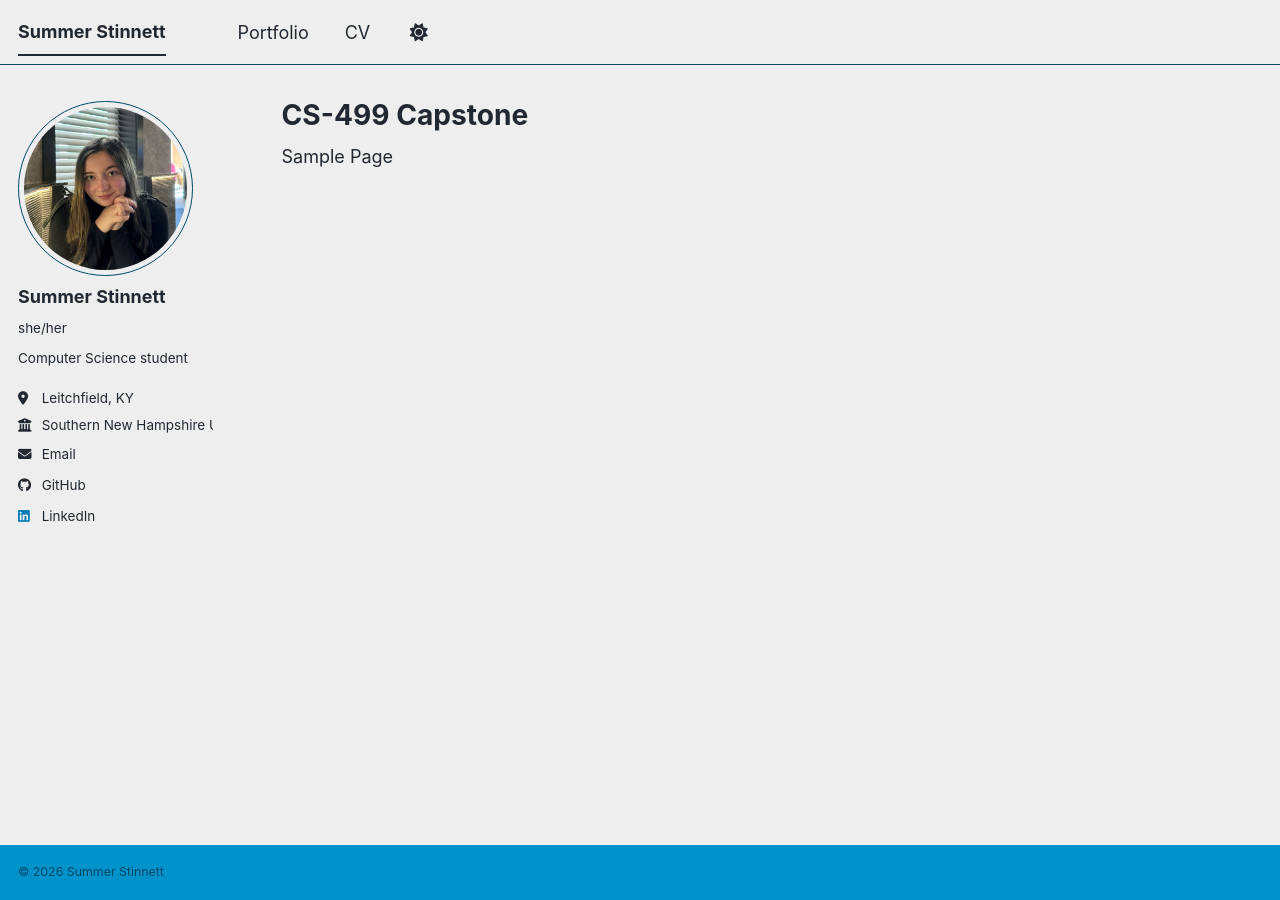
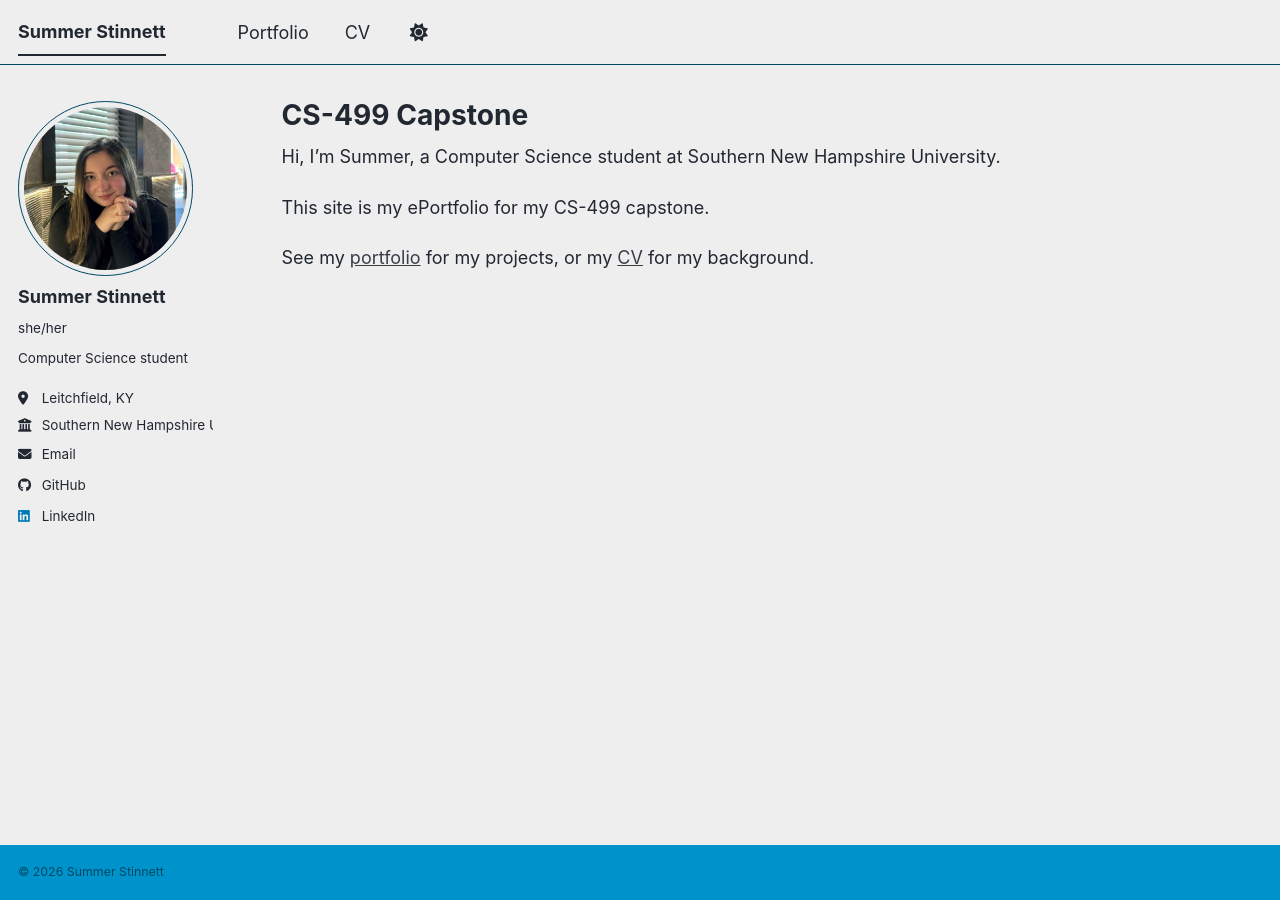
Before and after one commit to summstin/summstin.github.io, a Jekyll site: the page built from _pages/about.md, in a window 1280 px wide. Built offline with Jekyll 4.4.1, drawn with Linux system fonts in a browser that asks for light colours; a script bundle is joined from its source files by our own code; a style sheet for code colours, icons or effects is not loaded.

Commit message:
Update about.md

```diff
--- a/_pages/about.md
+++ b/_pages/about.md
@@ -7,4 +7,8 @@ redirect_from:
   - /about.html
 ---
 
-Sample Page
+Hi, I'm Summer, a Computer Science student at Southern New Hampshire University.
+
+This site is my ePortfolio for my CS-499 capstone.
+
+See my [portfolio](/portfolio/) for my projects, or my [CV](/cv/) for my background.
```
